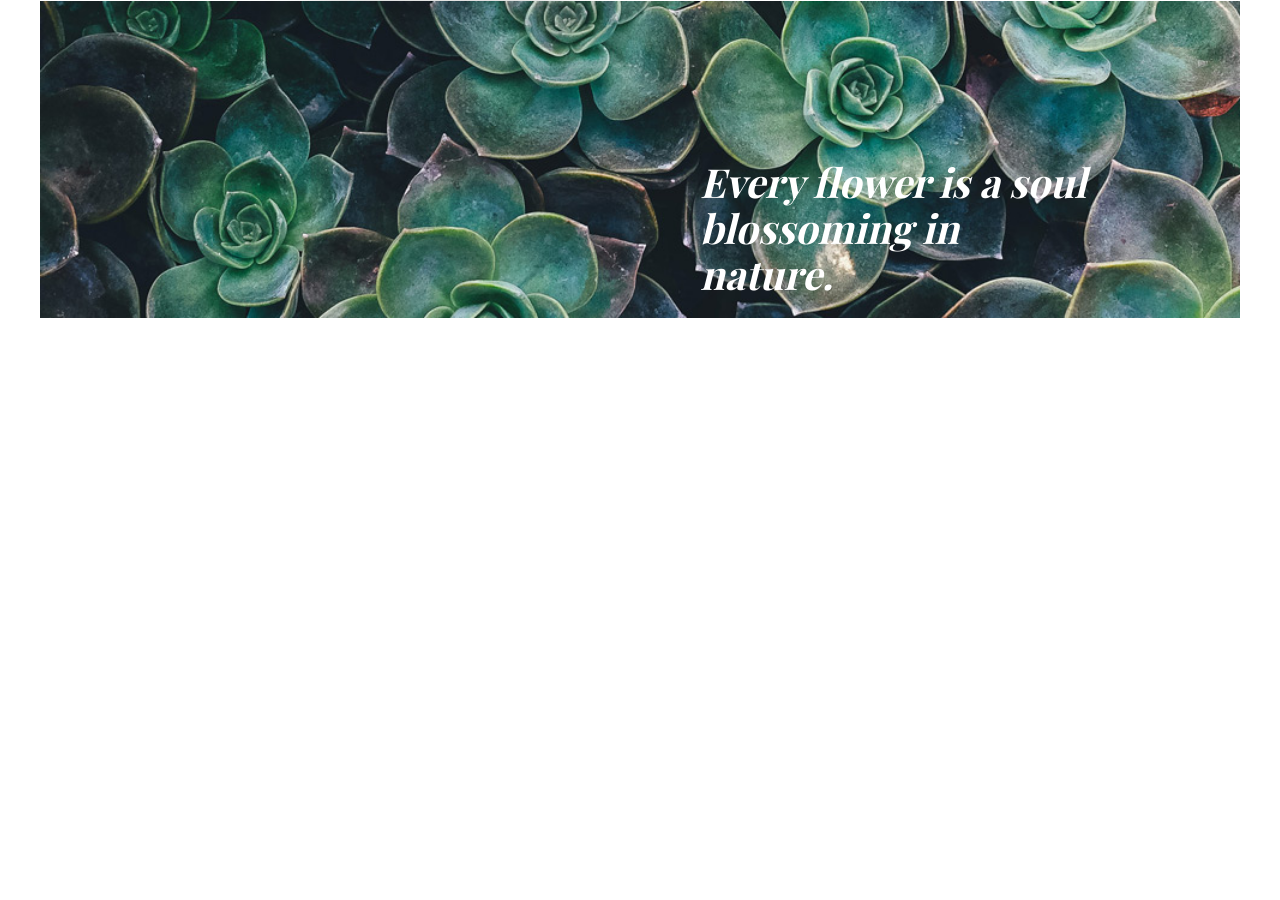
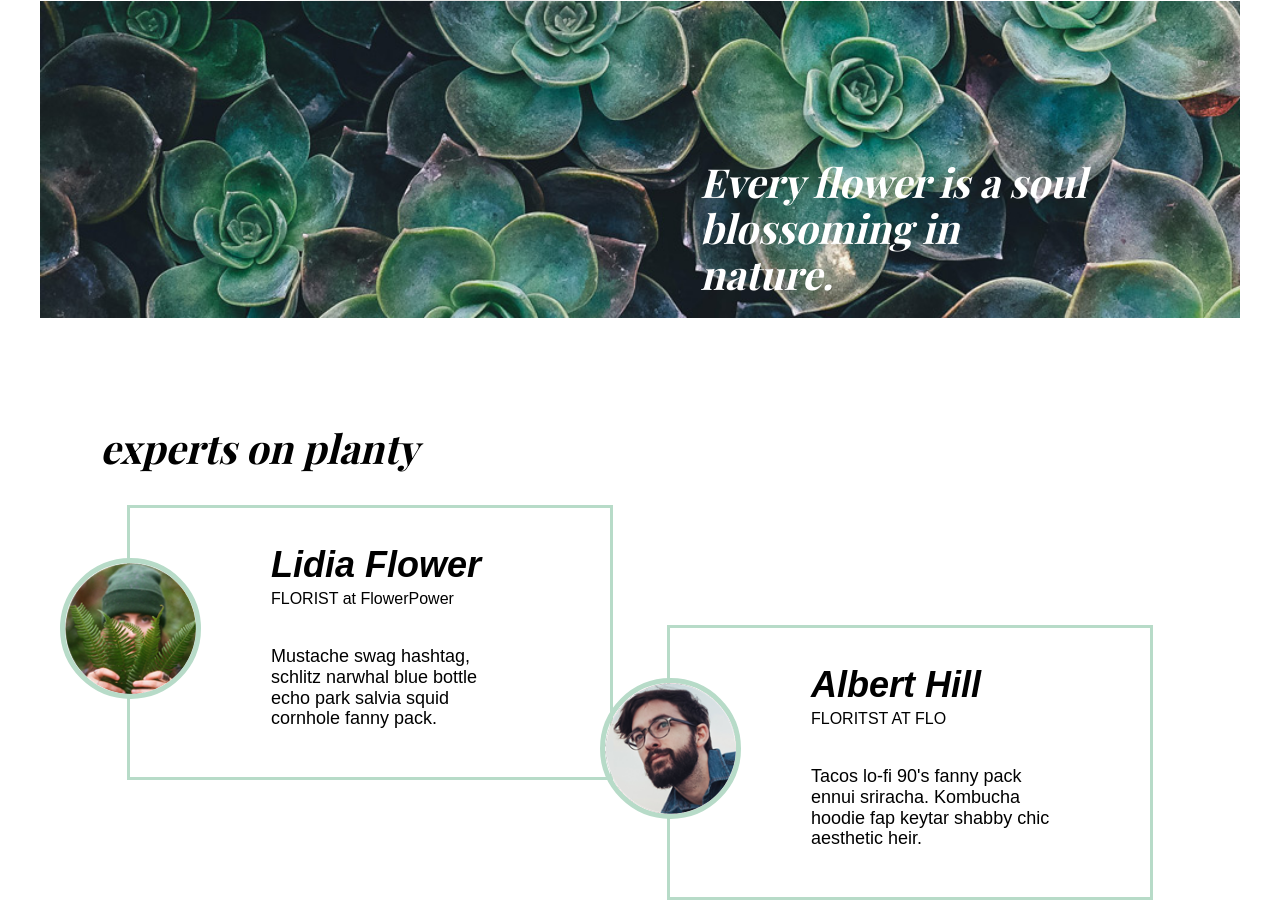
Before and after one commit to Tomm1slaw/PlantyPSD, a website: page index.html in a window 1280 px wide. Shown: the part 903-1803 px from the top of the page. Before the commit the page ends 1260 px from the top, so only its background shows below. Drawn offline with nearby package versions, Linux system fonts and the light colour scheme; a web font is replaced by a local one.

Commit message:
Add experts section

```diff
--- a/index.html
+++ b/index.html
@@ -47,6 +47,33 @@
             <img src="dist/img/bg.jpg" alt="banner image" />
             <i>Every flower is a soul blossoming in nature.</i>
          </section>
+         <section class="container experts">
+            <h2><i>experts on planty</i></h2>
+            <div class="experts__content">
+               <div class="experts-item">
+                  <img src="dist/img/lidia.png" alt="face of expert" />
+                  <div class="experts-item__text">
+                     <h3>Lidia Flower</h3>
+                     <span>FLORIST at FlowerPower</span>
+                     <p>
+                        Mustache swag hashtag, schlitz narwhal blue bottle echo park salvia squid
+                        cornhole fanny pack.
+                     </p>
+                  </div>
+               </div>
+               <div class="experts-item experts-item--relative">
+                  <img src="dist/img/albert.png" alt="face of expert" />
+                  <div class="experts-item__text">
+                     <h3>Albert Hill</h3>
+                     <span>FLORITST AT FLO</span>
+                     <p>
+                        Tacos lo-fi 90's fanny pack ennui sriracha. Kombucha hoodie fap keytar
+                        shabby chic aesthetic heir.
+                     </p>
+                  </div>
+               </div>
+            </div>
+         </section>
       </main>
    </body>
 </html>
--- a/src/scss/_experts.scss
+++ b/src/scss/_experts.scss
@@ -0,0 +1,43 @@
+.experts {
+   flex-direction: column;
+   h2 {
+      font-size: 40px;
+      font-family: $play;
+      font-style: italic;
+   }
+   &__content {
+      display: flex;
+      justify-content: space-around;
+   }
+}
+
+.experts-item {
+   border: 3px solid #b7dbc8;
+   flex-basis: 45%;
+   display: flex;
+   &--relative {
+      position: relative;
+      top: 120px;
+   }
+   img {
+      max-width: 141px;
+      max-height: 141px;
+      border-radius: 50%;
+      border: 5px solid #b7dbc8;
+      position: relative;
+      top: 50px;
+      left: -70px;
+   }
+   &__text {
+      max-width: 240px;
+      h3 {
+         font-size: 36px;
+         font-style: italic;
+         margin-bottom: 5px;
+      }
+      p {
+         font-size: 18px;
+         padding: 20px 0 30px;
+      }
+   }
+}
```
Also changed, not shown: dist/css/style.css.
